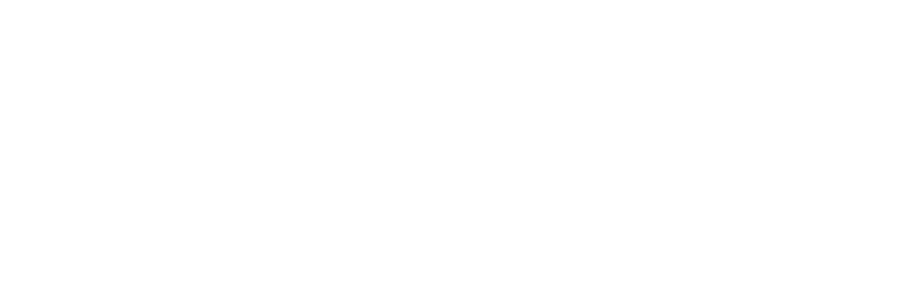
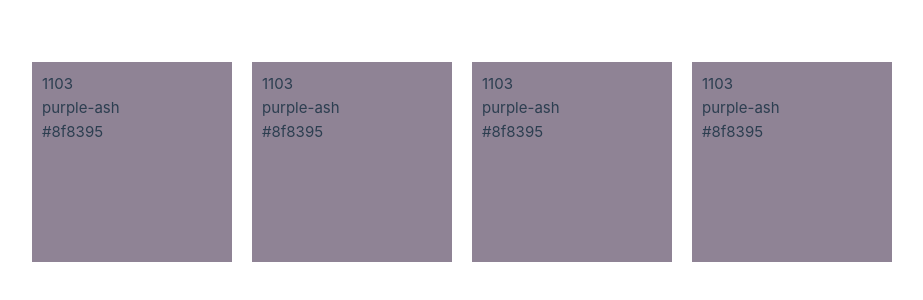
Before and after one commit to lydia-pauly/pantone_colour_game, a Vue app in the folder pantone-game/: page / in a window 1280 px wide. Shown: the part 238-538 px from the top of the page, without its empty margins (10-933 px from the left). Built offline with nearby package versions, Linux system fonts and the light colour scheme.

Commit message:
Colour values and names now working and displayed across four boxes

```diff
--- a/pantone-game/src/App.vue
+++ b/pantone-game/src/App.vue
@@ -1,34 +1,68 @@
 <template>
-  <div class="colour-block">
-    <p>{{ color.colorName }}</p>
+  <div class="game-blocks">
+    <div class="colour-block" id="colour-block-1" :style="{ backgroundColor : value }">
+      <p class="index-value"> {{ index }}</p>
+      <p class="colour-name">{{ name }}</p>
+      <p class="colour-value">{{ value }}</p>
+    </div>
+    <div class="colour-block" id="colour-block-2" :style="{ backgroundColor : value }">
+      <p class="index-value"> {{ index }}</p>
+      <p class="colour-name">{{ name }}</p>
+      <p class="colour-value">{{ value }}</p>
+    </div>
+    <div class="colour-block" id="colour-block-3" :style="{ backgroundColor : value }">
+      <p class="index-value"> {{ index }}</p>
+      <p class="colour-name">{{ name }}</p>
+      <p class="colour-value">{{ value }}</p>
+    </div>
+    <div class="colour-block" id="colour-block-4" :style="{ backgroundColor : value }">
+      <p class="index-value"> {{ index }}</p>
+      <p class="colour-name">{{ name }}</p>
+      <p class="colour-value">{{ value }}</p>
+    </div>
   </div>
+
 
 </template>
 
 <script>
   import colors from "./assets/pantone-colors.json";
-  console.log(colors);
 
   export default {
     data() {
       return {
-        color : {
-          index : Math.floor(Math.random() * colors['names'].length),
-          colorName : colors['names'][this.index],
-          valueHex : colors['values'][this.index]
+        index : Math.floor(Math.random() * colors['names'].length),
+        value : 0,
+        name : ""
         }
+    },
+    methods: {
+      getColorValue() {
+        this.value = colors['values'][this.index];
+        return
+      },
+      getColorName() {
+        this.name = colors['names'][this.index];
+        return
       }
     },
-    computed : {
 
+    mounted() {
+      this.getColorValue();
+      this.getColorName();
     }
     }
 </script>
 
 <style>
   .colour-block {
-    width: 100px;
-    height: 100px;
-    background-color: v-bind(valueHex);
+    width: 200px;
+    height: 200px;
+    padding: 10px;
+    margin: 10px;
+  }
+
+  .game-blocks {
+    display: flex;
   }
 </style>
```
